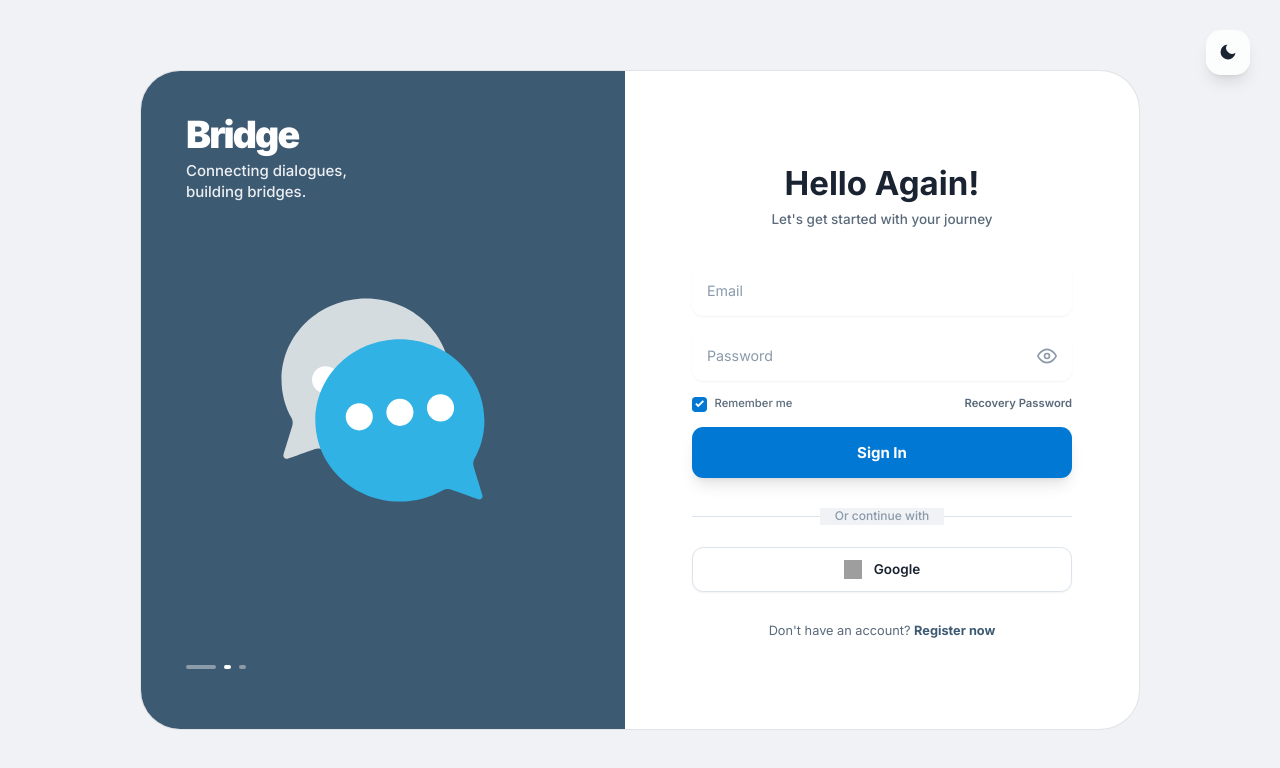
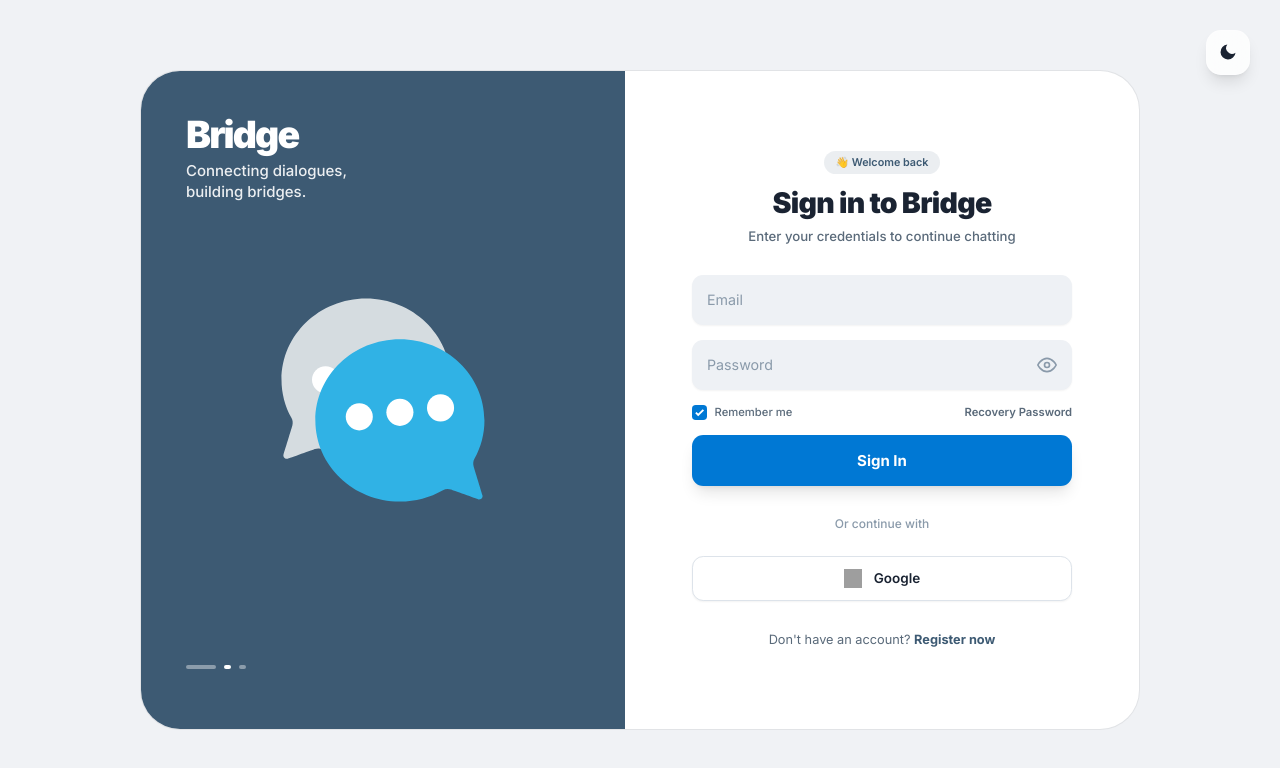
Before and after one commit to MuntasirTonoy/bridge-frontend, a Next.js app: page / in a window 1280 px wide. Shown: the top 768 px of the page. Built offline with nearby package versions, Linux system fonts and the light colour scheme; no server answers; grey boxes are pictures that could not be loaded.

Commit message:
feat: implement authentication page with login and signup forms, dark mode, and session handling

```diff
--- a/src/app/page.js
+++ b/src/app/page.js
@@ -199,15 +199,26 @@
     if (!signupForm.name.trim()) e.name = "Name required.";
     if (!signupForm.username.trim()) e.username = "Username required.";
     if (!signupForm.email.trim()) e.email = "Email required.";
-    if (signupForm.password.length < 8) e.password = "8+ characters.";
-    if (signupForm.confirm !== signupForm.password) e.confirm = "Mismatch.";
+    if (signupForm.password.length < 8)
+      e.password = "Password must be at least 8 characters.";
+    if (signupForm.confirm !== signupForm.password)
+      e.confirm = "Passwords do not match.";
     return e;
   };
+
+  const passwordsMismatch =
+    signupForm.confirm.length > 0 && signupForm.confirm !== signupForm.password;
 
   const handleSignup = async (e) => {
     e.preventDefault();
     const errs = validateSignup();
     setSignupErrors(errs);
+    if (errs.confirm) {
+      toast.error("Passwords do not match. Please check both fields.", {
+        icon: "🔒",
+        duration: 4000,
+      });
+    }
     if (Object.keys(errs).length > 0) return;
 
     setLoading(true);
@@ -291,16 +302,29 @@
         {/* Form Side (Right) */}
         <div className="flex-1 flex flex-col p-8 lg:p-16 justify-center relative">
           <div className="w-full max-w-[380px] mx-auto">
-            <header className="mb-10 text-center">
-              <h2 className="text-[2.2rem] font-bold text-[#1a2332] dark:text-[#e8edf4] mb-1">
-                {isLogin ? "Hello Again!" : "Welcome!"}
+            {/* Unified header — all screen sizes */}
+            <div className="text-center mb-8">
+              {/* Badge */}
+              <div className="flex justify-center mb-3">
+                <span
+                  className={`inline-flex items-center gap-1.5 px-3 py-1 rounded-full text-[0.72rem] font-semibold ${
+                    isLogin
+                      ? "bg-[#3d5a73]/10 text-[#3d5a73] dark:bg-[#4f7391]/20 dark:text-[#7aaecf]"
+                      : "bg-emerald-500/10 text-emerald-600 dark:bg-emerald-500/20 dark:text-emerald-400"
+                  }`}
+                >
+                  {isLogin ? "👋 Welcome back" : "✨ New account"}
+                </span>
+              </div>
+              <h2 className="text-[1.9rem] font-black tracking-tight text-[#1a2332] dark:text-[#e8edf4] leading-tight">
+                {isLogin ? "Sign in to Bridge" : "Join Bridge"}
               </h2>
-              <p className="text-[#5a6a7a] dark:text-[#9aa5b8] text-[0.9rem] font-medium">
+              <p className="text-[0.88rem] text-[#5a6a7a] dark:text-[#9aa5b8] font-medium mt-1.5 max-w-[280px] mx-auto leading-snug">
                 {isLogin
-                  ? "Let's get started with your journey"
-                  : "Create an account to start chatting"}
+                  ? "Enter your credentials to continue chatting"
+                  : "Create your account and start connecting"}
               </p>
-            </header>
+            </div>
 
             <div className="relative">
               {/* Login Form */}
@@ -310,7 +334,7 @@
                 <form onSubmit={handleLogin} className="space-y-4">
                   <div className="space-y-4">
                     <input
-                      className="w-full p-4 rounded-xl bg-white dark:bg-[#252c3d] border-none text-[0.95rem] text-[#1a2332] dark:text-[#e8edf4] shadow-sm transition-all focus:ring-2 focus:ring-accent-primary/20 placeholder:text-[#8a9aaa]"
+                      className="w-full p-4 rounded-xl bg-[#eef1f5] dark:bg-[#252c3d] border border-[#dde3ea] dark:border-transparent text-[0.95rem] text-[#1a2332] dark:text-[#e8edf4] shadow-sm transition-all focus:ring-2 focus:ring-accent-primary/20 placeholder:text-[#8a9aaa] outline-none"
                       type="email"
                       placeholder="Email"
                       value={email}
@@ -318,7 +342,7 @@
                     />
                     <div className="relative">
                       <input
-                        className="w-full p-4 pr-12 rounded-xl bg-white dark:bg-[#252c3d] border-none text-[0.95rem] text-[#1a2332] dark:text-[#e8edf4] shadow-sm transition-all focus:ring-2 focus:ring-accent-primary/20 placeholder:text-[#8a9aaa]"
+                        className="w-full p-4 pr-12 rounded-xl bg-[#eef1f5] dark:bg-[#252c3d] border border-[#dde3ea] dark:border-transparent text-[0.95rem] text-[#1a2332] dark:text-[#e8edf4] shadow-sm transition-all focus:ring-2 focus:ring-accent-primary/20 placeholder:text-[#8a9aaa] outline-none"
                         type={showPassword ? "text" : "password"}
                         placeholder="Password"
                         value={password}
@@ -377,8 +401,7 @@
 
                 <div className="mt-8">
                   <div className="relative flex items-center justify-center mb-6">
-                    <div className="absolute w-full border-t border-[#dde3ea] dark:border-[#2e3650]"></div>
-                    <span className="relative bg-[#f0f2f5] dark:bg-[#222736] px-4 text-[0.8rem] text-[#8a9aaa] font-medium transition-colors">
+                    <span className="relative px-4 text-[0.8rem] text-[#8a9aaa] font-medium transition-colors">
                       Or continue with
                     </span>
                   </div>
@@ -411,7 +434,7 @@
               >
                 <form onSubmit={handleSignup} className="space-y-3">
                   <input
-                    className="w-full p-3.5 rounded-xl bg-white dark:bg-[#252c3d] border-none text-[0.95rem] text-[#1a2332] dark:text-[#e8edf4] shadow-sm transition-all focus:ring-2 focus:ring-accent-primary/20 placeholder:text-[#8a9aaa]"
+                    className="w-full p-3.5 rounded-xl bg-[#eef1f5] dark:bg-[#252c3d] border border-[#dde3ea] dark:border-transparent text-[0.95rem] text-[#1a2332] dark:text-[#e8edf4] shadow-sm transition-all focus:ring-2 focus:ring-accent-primary/20 placeholder:text-[#8a9aaa] outline-none"
                     type="text"
                     placeholder="Full Name"
                     value={signupForm.name}
@@ -421,7 +444,7 @@
                   />
                   <div className="relative">
                     <input
-                      className="w-full p-3.5 rounded-xl bg-white dark:bg-[#252c3d] border-none text-[0.95rem] text-[#1a2332] dark:text-[#e8edf4] shadow-sm transition-all focus:ring-2 focus:ring-accent-primary/20 placeholder:text-[#8a9aaa]"
+                      className="w-full p-3.5 rounded-xl bg-[#eef1f5] dark:bg-[#252c3d] border border-[#dde3ea] dark:border-transparent text-[0.95rem] text-[#1a2332] dark:text-[#e8edf4] shadow-sm transition-all focus:ring-2 focus:ring-accent-primary/20 placeholder:text-[#8a9aaa] outline-none"
                       type="text"
                       placeholder="Username"
                       value={signupForm.username}
@@ -440,7 +463,7 @@
                     )}
                   </div>
                   <input
-                    className="w-full p-3.5 rounded-xl bg-white dark:bg-[#252c3d] border-none text-[0.95rem] text-[#1a2332] dark:text-[#e8edf4] shadow-sm transition-all focus:ring-2 focus:ring-accent-primary/20 placeholder:text-[#8a9aaa]"
+                    className="w-full p-3.5 rounded-xl bg-[#eef1f5] dark:bg-[#252c3d] border border-[#dde3ea] dark:border-transparent text-[0.95rem] text-[#1a2332] dark:text-[#e8edf4] shadow-sm transition-all focus:ring-2 focus:ring-accent-primary/20 placeholder:text-[#8a9aaa] outline-none"
                     type="email"
                     placeholder="Email"
                     value={signupForm.email}
@@ -450,16 +473,26 @@
                   />
                   <div className="relative">
                     <input
-                      className="w-full p-3.5 pr-12 rounded-xl bg-white dark:bg-[#252c3d] border-none text-[0.95rem] text-[#1a2332] dark:text-[#e8edf4] shadow-sm transition-all focus:ring-2 focus:ring-accent-primary/20 placeholder:text-[#8a9aaa]"
+                      className={`w-full p-3.5 pr-12 rounded-xl border text-[0.95rem] text-[#1a2332] dark:text-[#e8edf4] shadow-sm transition-all focus:ring-2 placeholder:text-[#8a9aaa] outline-none ${
+                        passwordsMismatch || signupErrors.password
+                          ? "bg-[#eef1f5] dark:bg-[#252c3d] border-red-400 focus:ring-red-300/40"
+                          : "bg-[#eef1f5] dark:bg-[#252c3d] border-[#dde3ea] dark:border-transparent focus:ring-accent-primary/20"
+                      }`}
                       type={showPassword ? "text" : "password"}
                       placeholder="Password"
                       value={signupForm.password}
-                      onChange={(e) =>
+                      onChange={(e) => {
                         setSignupForm({
                           ...signupForm,
                           password: e.target.value,
-                        })
-                      }
+                        });
+                        if (signupErrors.confirm || signupErrors.password)
+                          setSignupErrors((prev) => ({
+                            ...prev,
+                            confirm: null,
+                            password: null,
+                          }));
+                      }}
                     />
                     <button
                       type="button"
@@ -468,19 +501,33 @@
                     >
                       {showPassword ? <EyeOffIcon /> : <EyeIcon />}
                     </button>
+                    {signupErrors.password && (
+                      <p className="mt-1 text-[0.75rem] text-red-500 font-medium flex items-center gap-1">
+                        <span>⚠</span> {signupErrors.password}
+                      </p>
+                    )}
                   </div>
                   <div className="relative">
                     <input
-                      className="w-full p-3.5 pr-12 rounded-xl bg-white dark:bg-[#252c3d] border-none text-[0.95rem] text-[#1a2332] dark:text-[#e8edf4] shadow-sm transition-all focus:ring-2 focus:ring-accent-primary/20 placeholder:text-[#8a9aaa]"
+                      className={`w-full p-3.5 pr-12 rounded-xl border text-[0.95rem] text-[#1a2332] dark:text-[#e8edf4] shadow-sm transition-all focus:ring-2 placeholder:text-[#8a9aaa] outline-none ${
+                        passwordsMismatch || signupErrors.confirm
+                          ? "bg-[#eef1f5] dark:bg-[#252c3d] border-red-400 focus:ring-red-300/40"
+                          : "bg-[#eef1f5] dark:bg-[#252c3d] border-[#dde3ea] dark:border-transparent focus:ring-accent-primary/20"
+                      }`}
                       type={showConfirm ? "text" : "password"}
                       placeholder="Confirm Password"
                       value={signupForm.confirm}
-                      onChange={(e) =>
+                      onChange={(e) => {
                         setSignupForm({
                           ...signupForm,
                           confirm: e.target.value,
-                        })
-                      }
+                        });
+                        if (signupErrors.confirm)
+                          setSignupErrors((prev) => ({
+                            ...prev,
+                            confirm: null,
+                          }));
+                      }}
                     />
                     <button
                       type="button"
@@ -489,6 +536,11 @@
                     >
                       {showConfirm ? <EyeOffIcon /> : <EyeIcon />}
                     </button>
+                    {(passwordsMismatch || signupErrors.confirm) && (
+                      <p className="mt-1 text-[0.75rem] text-red-500 font-medium flex items-center gap-1 animate-pulse">
+                        <span>⚠</span> Passwords do not match.
+                      </p>
+                    )}
                   </div>
 
                   <button
@@ -502,8 +554,7 @@
 
                 <div className="mt-8">
                   <div className="relative flex items-center justify-center mb-6">
-                    <div className="absolute w-full border-t border-[#dde3ea] dark:border-[#2e3650]"></div>
-                    <span className="relative bg-[#f0f2f5] dark:bg-[#222736] px-4 text-[0.8rem] text-[#8a9aaa] font-medium transition-colors">
+                    <span className="relative px-4 text-[0.8rem] text-[#8a9aaa] font-medium transition-colors">
                       Or continue with
                     </span>
                   </div>
@@ -539,14 +590,18 @@
 
 export default function AuthPage() {
   return (
-    <Suspense fallback={
-      <div className="min-h-screen w-full flex items-center justify-center bg-[#f0f2f5] dark:bg-[#1a2332]">
-        <div className="flex flex-col items-center gap-4">
-          <div className="w-12 h-12 border-4 border-accent-primary border-t-transparent rounded-full animate-spin"></div>
-          <p className="text-[#5a6a7a] dark:text-[#9aa5b8] font-medium">Loading...</p>
+    <Suspense
+      fallback={
+        <div className="min-h-screen w-full flex items-center justify-center bg-[#f0f2f5] dark:bg-[#1a2332]">
+          <div className="flex flex-col items-center gap-4">
+            <div className="w-12 h-12 border-4 border-accent-primary border-t-transparent rounded-full animate-spin"></div>
+            <p className="text-[#5a6a7a] dark:text-[#9aa5b8] font-medium">
+              Loading...
+            </p>
+          </div>
         </div>
-      </div>
-    }>
+      }
+    >
       <AuthPageContent />
     </Suspense>
   );
```
